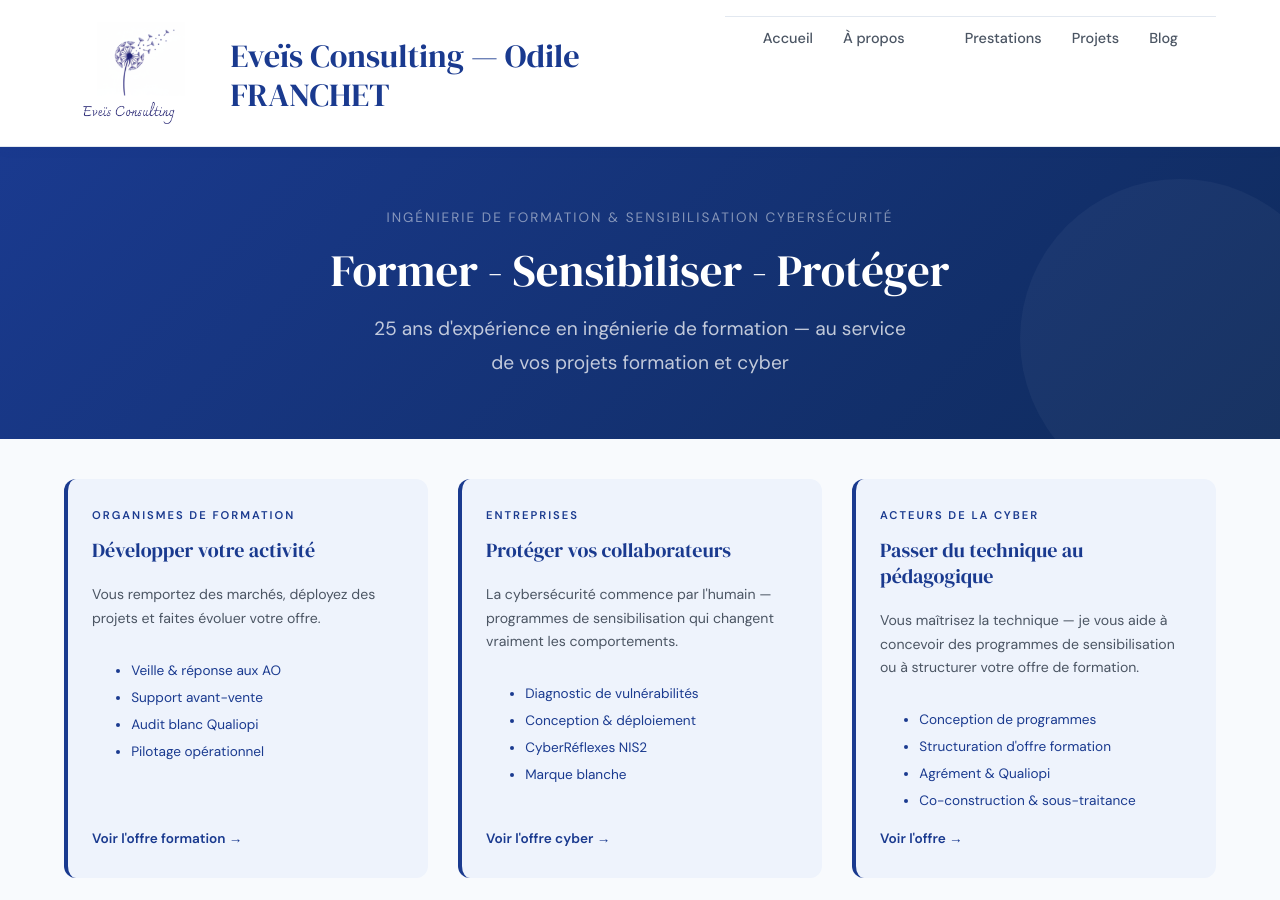
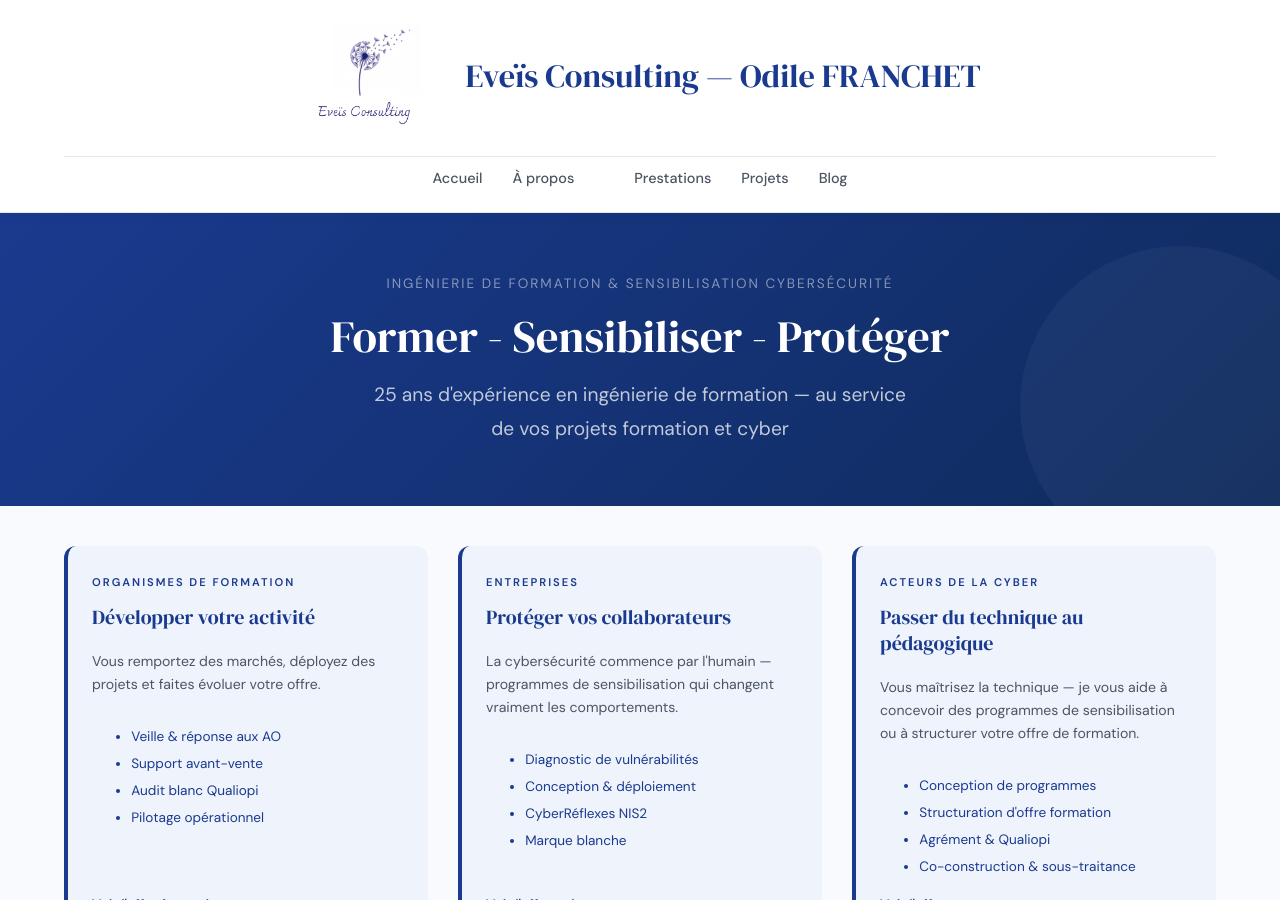
Before and after one commit to ofranchet73/eveis-consulting, a Jekyll site: the page built from index.html, in a window 1280 px wide and 900 px high. Built offline with Jekyll 4.4.1, drawn with Linux system fonts in a browser that asks for light colours.

Commit message:
Update default.html

```diff
--- a/_layouts/default.html
+++ b/_layouts/default.html
@@ -12,11 +12,13 @@
 <body>
 
   <header class="site-header">
-    <div class="header-inner" style="display:flex; justify-content:center;">
-      <div style="display:flex; align-items:center; gap:14px;">
+    <div class="header-inner">
+      <!-- Logo + titre centrés -->
+      <div style="display: flex; justify-content: center; align-items: center; gap: 14px; margin-bottom: 20px;">
         <img src="{{ '/images/logo_eveis1.png' | relative_url }}" alt="Eveïs Consulting" style="height:120px; width:auto; display:block;">
         <a class="site-title" href="{{ '/' | relative_url }}">{{ site.title }}</a>
       </div>
+      <!-- Navigation (onglets) en dessous -->
       <div class="header-nav">
         <nav class="site-nav">
           <input type="checkbox" id="nav-toggle" class="nav-toggle">
@@ -27,12 +29,11 @@
             <a href="{{ '/' | relative_url }}" class="nav-link">Accueil</a>
             {% for page in site.header_pages %}
               {% assign node = site.pages | where: "path", page | first %}
-            <a href="{{ node.url | relative_url }}" class="nav-link">
-              {{ node.title }}
-            </a>
+              <a href="{{ node.url | relative_url }}" class="nav-link">{{ node.title }}</a>
             {% endfor %}
           </div>
         </nav>
+      </div>
     </div>
   </header>
 
```
Lines whose indentation alone changed are shown as unchanged.
